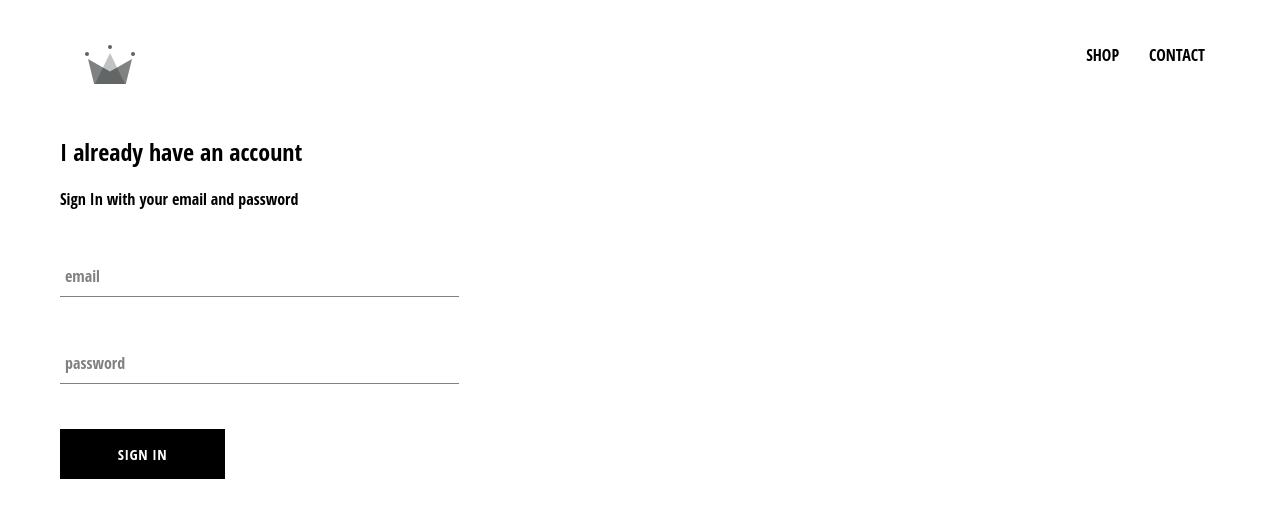
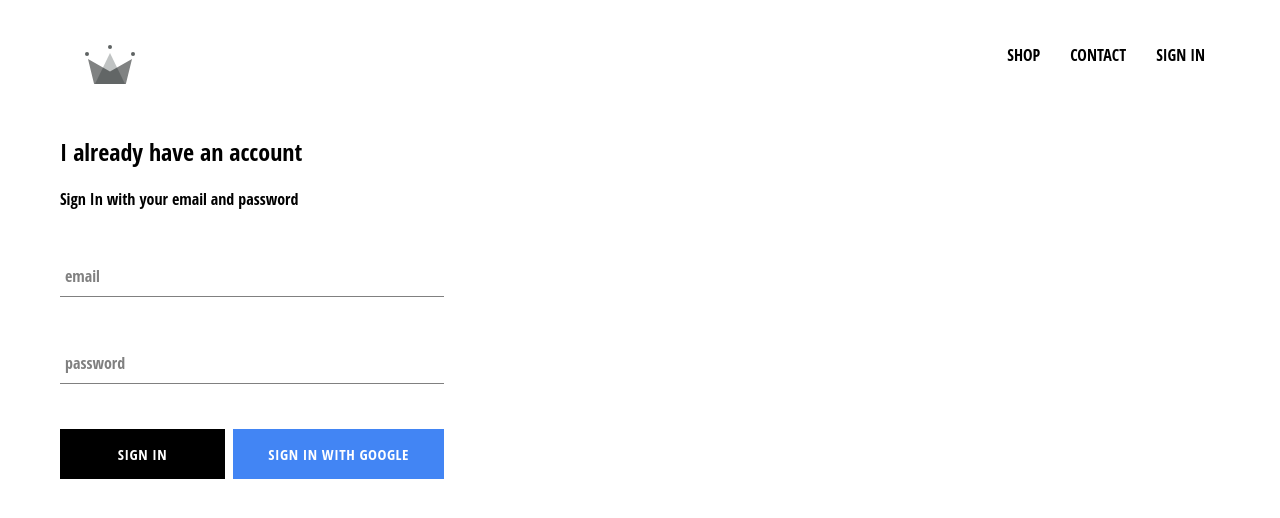
Before and after one commit to satyapsingh/crwn-clothing, a React (Create React App) app: page /signin in a window 1280 px wide. Shown: the top 518 px of the page. Built offline with nearby package versions, Linux system fonts and the light colour scheme; no server answers.

Commit message:
added firebase into application, and created sign in page with sign in google

```diff
--- a/package.json
+++ b/package.json
@@ -6,6 +6,7 @@
     "@testing-library/jest-dom": "^4.2.4",
     "@testing-library/react": "^9.3.2",
     "@testing-library/user-event": "^7.1.2",
+    "firebase": "^7.14.1",
     "node-sass": "^4.13.1",
     "react": "^16.13.1",
     "react-dom": "^16.13.1",
--- a/src/App.css
+++ b/src/App.css
@@ -7,3 +7,7 @@ a {
   text-decoration: none;
   color: black;
 }
+
+* {
+  box-sizing: border-box;
+}
--- a/src/App.js
+++ b/src/App.js
@@ -7,10 +7,35 @@ import ShopPage from './pages/shop/shop.component';
 import Header from './components/header/header.component.jsx';
 import SignInAndSignUpPage from './pages/sign-in-and-sign-up/sign-in-and-sign-up.component';
 
-function App() {
+import { auth } from './firebase/firebase.utils';
+
+class App extends React.Component {
+  constructor () {
+    super();
+
+    this.state = {
+      currentUser: null
+    };
+  }
+
+  unsubcribeFromAuth = null;
+
+  componentDidMount () {
+    this.unsubcribeFromAuth = auth.onAuthStateChanged(user => {
+      this.setState({currentUser: user});
+
+      console.log(user);
+    });
+  }
+
+  componentWillUnmount () {
+    this.unsubcribeFromAuth();
+  }
+
+  render () {
     return (
       <div>
-      <Header />
+        <Header currentUser = {this.state.currentUser}/>
         <Switch>
           <Route exact path="/" component={HomePage} />
           <Route path="/shop" component={ShopPage} />
@@ -20,4 +45,6 @@ function App() {
     );
   }
 
+}
+
 export default App;
--- a/src/components/custom-button/custom-buttom.component.jsx
+++ b/src/components/custom-button/custom-buttom.component.jsx
@@ -1,8 +1,8 @@
 import React from 'react';
 import './custom-button.styles.scss';
 
-const CustomButton = ({children, ...otherProps}) => (
-    <button className='custom-button' {...otherProps}>
+const CustomButton = ({children, isGoogleSignIn, ...otherProps}) => (
+    <button className={`${isGoogleSignIn ? 'google-sign-in' : ''} custom-button`} {...otherProps}>
         {children}
     </button>
 );
--- a/src/components/custom-button/custom-button.styles.scss
+++ b/src/components/custom-button/custom-button.styles.scss
@@ -19,4 +19,14 @@
       color: black;
       border: 1px solid black;
     }
+
+    &.google-sign-in {
+      background-color: #4285f4;
+      color: white;
+    }
+
+    &:hover{
+      background-color: #357ae8;
+      border: none;
+    }
   }
--- a/src/components/form-input/form-input.component.jsx
+++ b/src/components/form-input/form-input.component.jsx
@@ -1,9 +1,9 @@
 import React from 'react';
 import './form-input.styles.scss';
 
-const FormInput = ({handChange, label, ...otherProps}) => (
+const FormInput = ({handleChange, label, ...otherProps}) => (
     <div className="group">
-        <input className='form-input' onChange={handChange} {...otherProps} />
+        <input className='form-input' onChange={handleChange} {...otherProps} />
         {
             label ?
             (<label className={`${otherProps.value.length ? 'shrink' : ''} form-input-label`}>
--- a/src/components/header/header.component.jsx
+++ b/src/components/header/header.component.jsx
@@ -3,7 +3,9 @@ import {Link} from 'react-router-dom';
 import {ReactComponent as Logo } from '../../assets/crwn.svg';
 import './header.styles.scss';
 
-const Header = () => (
+import { auth } from '../../firebase/firebase.utils';
+
+const Header = ({currentUser}) => (
     <div className="header">
         <Link className="logo-container" to='/' >
             <Logo className="logo" />
@@ -15,6 +17,11 @@ const Header = () => (
             <Link className="option" to='/shop' >
                 CONTACT
             </Link>
+            {
+                currentUser ?
+                (<div className='option' onClick={() => auth.signOut()}> SIGN OUT</div>) :
+                (<Link className='option' to='/signin'>SIGN IN</Link>)
+            }
         </div>
     </div>
 );
--- a/src/components/header/header.styles.scss
+++ b/src/components/header/header.styles.scss
@@ -20,6 +20,7 @@
 
       .option {
         padding: 10px 15px;
+        cursor: pointer;
       }
     }
   }
--- a/src/components/sign-in/sign-in.component.jsx
+++ b/src/components/sign-in/sign-in.component.jsx
@@ -2,6 +2,8 @@ import React from 'react';
 import './sign-in.styles.scss';
 import FormInput from '../form-input/form-input.component';
 import CustomButton from '../../components/custom-button/custom-buttom.component';
+
+import {signInWithGoogle} from '../../firebase/firebase.utils';
 
 class SignIn extends React.Component {
     constructor (props) {
@@ -30,18 +32,27 @@ class SignIn extends React.Component {
                 <span>Sign In with your email and password</span>
                 <form onSubmit={this.handleSubmit}>
                 <FormInput name="email"
+                    type='email'
                     handleChange={this.handleChange}
                     value={this.state.email}
                     label="email"
                     required />
 
                 <FormInput name="password"
+                    type='password'
                     handleChange={this.handleChange}
                     value={this.state.password}
                     label="password"
                     required />
 
-                <CustomButton type="submit">SIGN IN </CustomButton>
+                <div className='buttons'>
+                    <CustomButton type="submit">SIGN IN </CustomButton>
+
+                    <CustomButton onClick={signInWithGoogle} isGoogleSignIn>
+                        Sign in with google
+                    </CustomButton>
+                </div>
+
                 </form>
 
             </div>
--- a/src/components/sign-in/sign-in.styles.scss
+++ b/src/components/sign-in/sign-in.styles.scss
@@ -6,4 +6,9 @@
     .title {
         margin: 10px 0;
     }
+
+    .buttons {
+        display: flex;
+        justify-content: space-between;
+    }
 }
--- /dev/null
+++ b/src/firebase/firebase.utils.js
@@ -0,0 +1,27 @@
+import firebase from 'firebase/app';
+import 'firebase/firestore';
+import 'firebase/auth';
+
+const config = {
+    apiKey: "AIzaSyDyDt6wIPyoMo8tMSeE8dJHdN_hgJw4FcE",
+    authDomain: "online-db-be494.firebaseapp.com",
+    databaseURL: "https://online-db-be494.firebaseio.com",
+    projectId: "online-db-be494",
+    storageBucket: "online-db-be494.appspot.com",
+    messagingSenderId: "696377661706",
+    appId: "1:696377661706:web:6d7ea57fe860cac714c2f3",
+    measurementId: "G-QZV8VPK4T6"
+  };
+
+  firebase.initializeApp(config);
+
+  export const auth = firebase.auth();
+  export const firestore = firebase.firestore();
+
+  const provider = new firebase.auth.GoogleAuthProvider();
+
+  provider.setCustomParameters({promt: 'select_account'});
+
+  export const signInWithGoogle = () => auth.signInWithPopup(provider);
+
+  export default firebase;
```
Also changed, not shown: 1 other file (tests, documents, lock files or other folders). Lines whose indentation alone changed are shown as unchanged.
